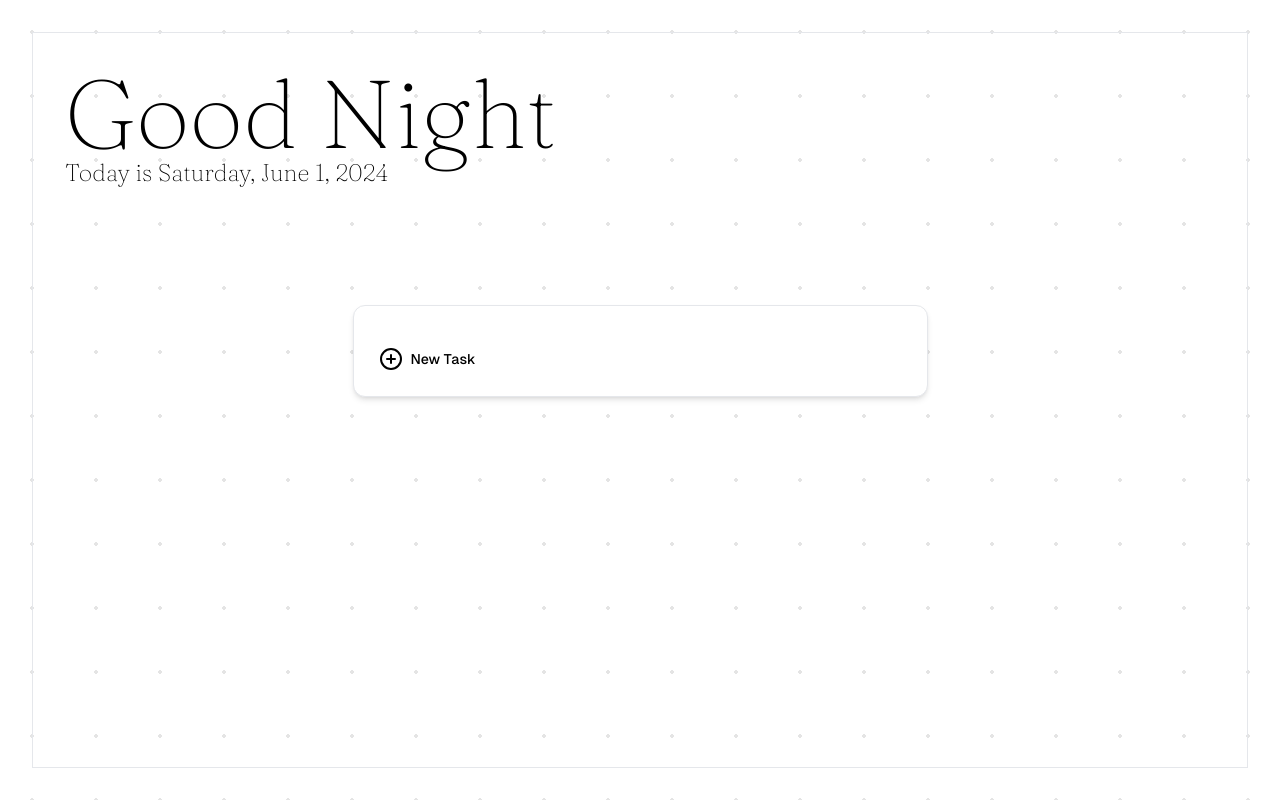
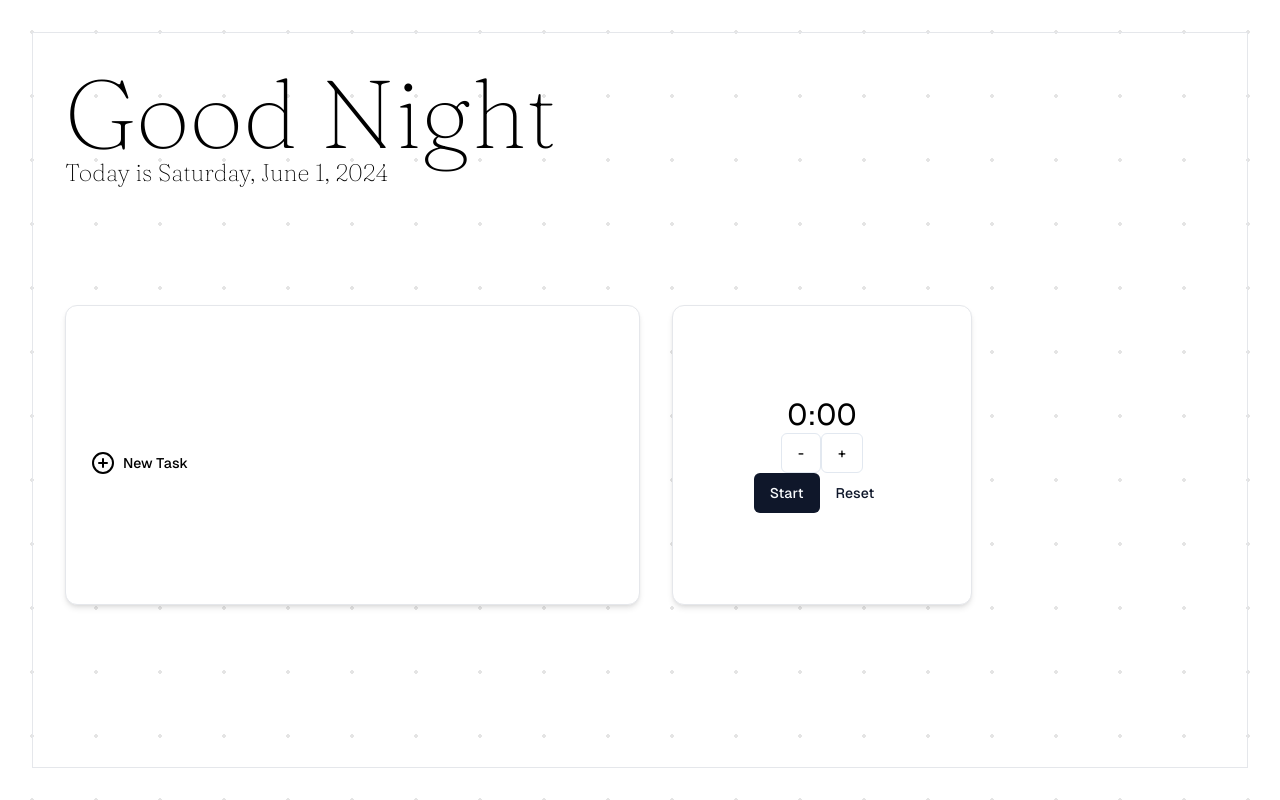
Before and after one commit to gabe-santos/floatie, a Next.js app: page / in a window 1280 px wide. Built offline with nearby package versions, Linux system fonts and the light colour scheme.

Commit message:
timer built

```diff
--- a/src/app/page.tsx
+++ b/src/app/page.tsx
@@ -1,6 +1,7 @@
 'use client';
 import Greeting from '@/components/greeting';
 import TaskList from '@/components/task-list';
+import Timer from '@/components/timer';
 import { QueryClient, QueryClientProvider } from '@tanstack/react-query';
 import { ReactQueryDevtools } from '@tanstack/react-query-devtools';
 
@@ -12,7 +13,10 @@ export default function Home() {
       <main className='flex h-screen w-screen items-center justify-center overflow-hidden p-8 font-sans'>
         <div className='flex h-full w-full max-w-screen-2xl flex-col items-center gap-10 border p-8'>
           <Greeting />
-          <TaskList />
+          <div className='flex w-full gap-8'>
+            <TaskList />
+            <Timer />
+          </div>
         </div>
       </main>
       <ReactQueryDevtools initialIsOpen={false} />
--- /dev/null
+++ b/src/components/timer.tsx
@@ -0,0 +1,169 @@
+import { useEffect, useState, useRef } from 'react';
+import { Button } from './ui/button';
+
+export default function Timer() {
+  const [seconds, setSeconds] = useState(0);
+  const [isRunning, setIsRunning] = useState(false);
+  const [isEditing, setIsEditing] = useState(false);
+  const [inputHours, setInputHours] = useState(0);
+  const [inputMinutes, setInputMinutes] = useState(0);
+  const [inputSeconds, setInputSeconds] = useState(0);
+
+  const secondsRef = useRef(seconds);
+  const isRunningRef = useRef(isRunning);
+
+  // Sync refs with state
+  useEffect(() => {
+    secondsRef.current = seconds;
+  }, [seconds]);
+
+  useEffect(() => {
+    isRunningRef.current = isRunning;
+  }, [isRunning]);
+
+  // Decrement timer
+  const tick = () => {
+    if (secondsRef.current > 0) {
+      setSeconds(secondsRef.current - 1);
+    } else {
+      setIsRunning(false);
+    }
+  };
+
+  useEffect(() => {
+    if (isRunning) {
+      const interval = setInterval(tick, 1000);
+      return () => clearInterval(interval);
+    }
+  }, [isRunning]);
+
+  // Function to format timer into hh:mm:ss or mm:ss
+  const formatDuration = (seconds: number) => {
+    const h = Math.floor(seconds / 3600);
+    const m = Math.floor((seconds % 3600) / 60);
+    const s = seconds % 60;
+
+    if (h > 0) {
+      return `${h}:${m < 10 ? '0' : ''}${m}:${s < 10 ? '0' : ''}${s}`;
+    } else {
+      return `${m}:${s < 10 ? '0' : ''}${s}`;
+    }
+  };
+
+  // Timer Controls
+  const incrementTimer = () => setSeconds(seconds + 60);
+  const decrementTimer = () => {
+    if (seconds >= 60) {
+      setSeconds(seconds - 60);
+    }
+  };
+  const startTimer = () => {
+    setIsRunning(true);
+    isRunningRef.current = true;
+  };
+  const resetTimer = () => {
+    setSeconds(0);
+    setIsRunning(false);
+  };
+  const handlePause = () => {
+    setIsRunning(false);
+  };
+  const handleStop = () => {
+    handlePause();
+    resetTimer();
+  };
+
+  // Function to handle form submission
+  const handleFormSubmit = (e: React.FormEvent<HTMLFormElement>) => {
+    e.preventDefault();
+    const totalSeconds = inputHours * 3600 + inputMinutes * 60 + inputSeconds;
+    setSeconds(totalSeconds);
+    setIsEditing(false);
+  };
+
+  return (
+    <div className='flex h-[300px] w-[300px] flex-col items-center justify-center rounded-xl border bg-white shadow-md'>
+      {isEditing ? (
+        <form
+          onSubmit={handleFormSubmit}
+          className='flex flex-col items-center'
+        >
+          <div className='flex'>
+            <input
+              type='number'
+              value={inputHours}
+              onChange={(e) =>
+                setInputHours(Math.max(0, parseInt(e.target.value) || 0))
+              }
+              className='mx-1 w-12 text-center'
+              min='0'
+            />
+            :
+            <input
+              type='number'
+              value={inputMinutes}
+              onChange={(e) =>
+                setInputMinutes(
+                  Math.max(0, Math.min(59, parseInt(e.target.value) || 0)),
+                )
+              }
+              className='mx-1 w-12 text-center'
+              min='0'
+              max='59'
+            />
+            :
+            <input
+              type='number'
+              value={inputSeconds}
+              onChange={(e) =>
+                setInputSeconds(
+                  Math.max(0, Math.min(59, parseInt(e.target.value) || 0)),
+                )
+              }
+              className='mx-1 w-12 text-center'
+              min='0'
+              max='59'
+            />
+          </div>
+          <Button type='submit'>Set Time</Button>
+        </form>
+      ) : (
+        <h1
+          className='cursor-pointer text-3xl'
+          onClick={() => {
+            setIsEditing(true);
+            const h = Math.floor(seconds / 3600);
+            const m = Math.floor((seconds % 3600) / 60);
+            const s = seconds % 60;
+            setInputHours(h);
+            setInputMinutes(m);
+            setInputSeconds(s);
+          }}
+        >
+          {formatDuration(seconds)}
+        </h1>
+      )}
+      <div className='flex'>
+        <Button variant={'outline'} onClick={decrementTimer}>
+          -
+        </Button>
+        <Button variant={'outline'} onClick={incrementTimer}>
+          +
+        </Button>
+      </div>
+      {isRunning ? (
+        <div className='flex'>
+          <Button onClick={handlePause}>Pause</Button>
+          <Button onClick={handleStop}>Stop</Button>
+        </div>
+      ) : (
+        <div>
+          <Button onClick={startTimer}>Start</Button>
+          <Button onClick={resetTimer} variant={'link'}>
+            Reset
+          </Button>
+        </div>
+      )}
+    </div>
+  );
+}
```
